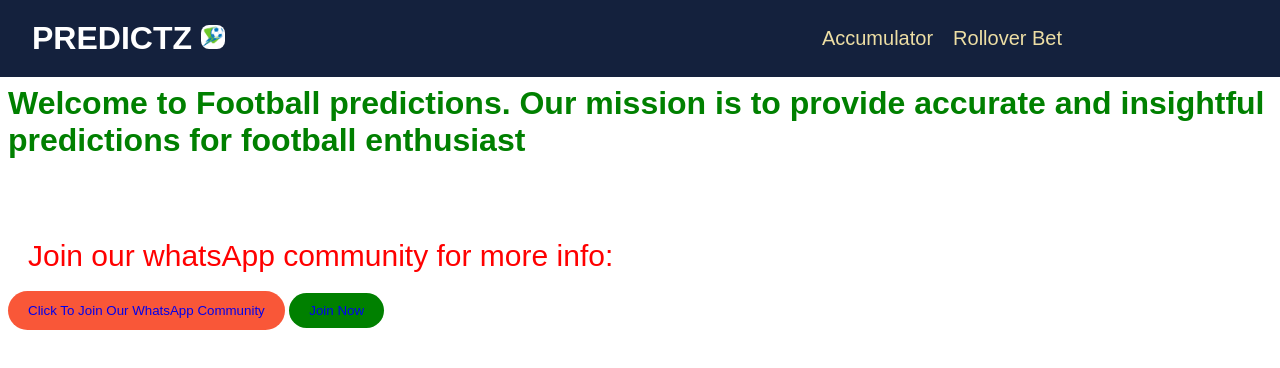
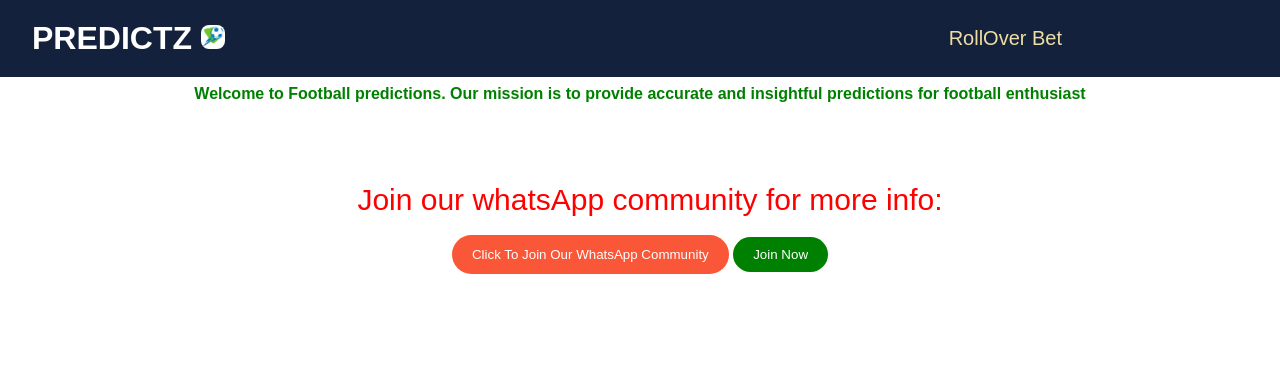
Before and after one commit to shynashyna/Soccer-punter, a plain HTML site: page index.html in a window 1280 px wide. Drawn offline with Linux system fonts and the light colour scheme.

Commit message:
initial commit

```diff
--- a/index.html
+++ b/index.html
@@ -18,9 +18,9 @@
                 <ul>
               <!-- <li><a href="#"> League</a></li> -->
              <!-- <li><a href="#"> Tips Store</a></li> -->
-               <li><a href="#"> Accumulator </a></li>
+               <!-- <li><a href="#"> Accumulator </a></li> -->
               <!-- <li><a href="#"> Weekend 10</a></li> -->
-              <li><a href="#"> Rollover Bet</a></li>
+              <li><a href="#"> RollOver Bet</a></li>
               <!-- <li><a href="#"> Blog</a></li>
              <li><a href="#"> FAQS</a></li>
              <li><a href="#"> Contact Us</a></li> -->
--- a/style.css
+++ b/style.css
@@ -102,11 +102,13 @@ ul li{
     /* margin-top: -5px; */
 }
 
-.btn{
-    /* margin-left: 50px; */
 
 
-}
+/* .navBtn-contact a , a {
+    list-style: none;
+    text-decoration: none;
+    color: white;
+} */
 
 .navBtn-contact{
     background-color: green;
@@ -123,4 +125,19 @@ ul li{
 .navBtn-contact a , a {
     list-style: none;
     text-decoration: none;
+    color: white;
 }
+
+
+@media (min-width: 600px){
+    .hero-text {
+        text-align: center;
+
+    }
+}
+
+@media (min-width: 800px) {
+    .hero-text h2{
+        font-size: 1rem;
+    }
+}
```
